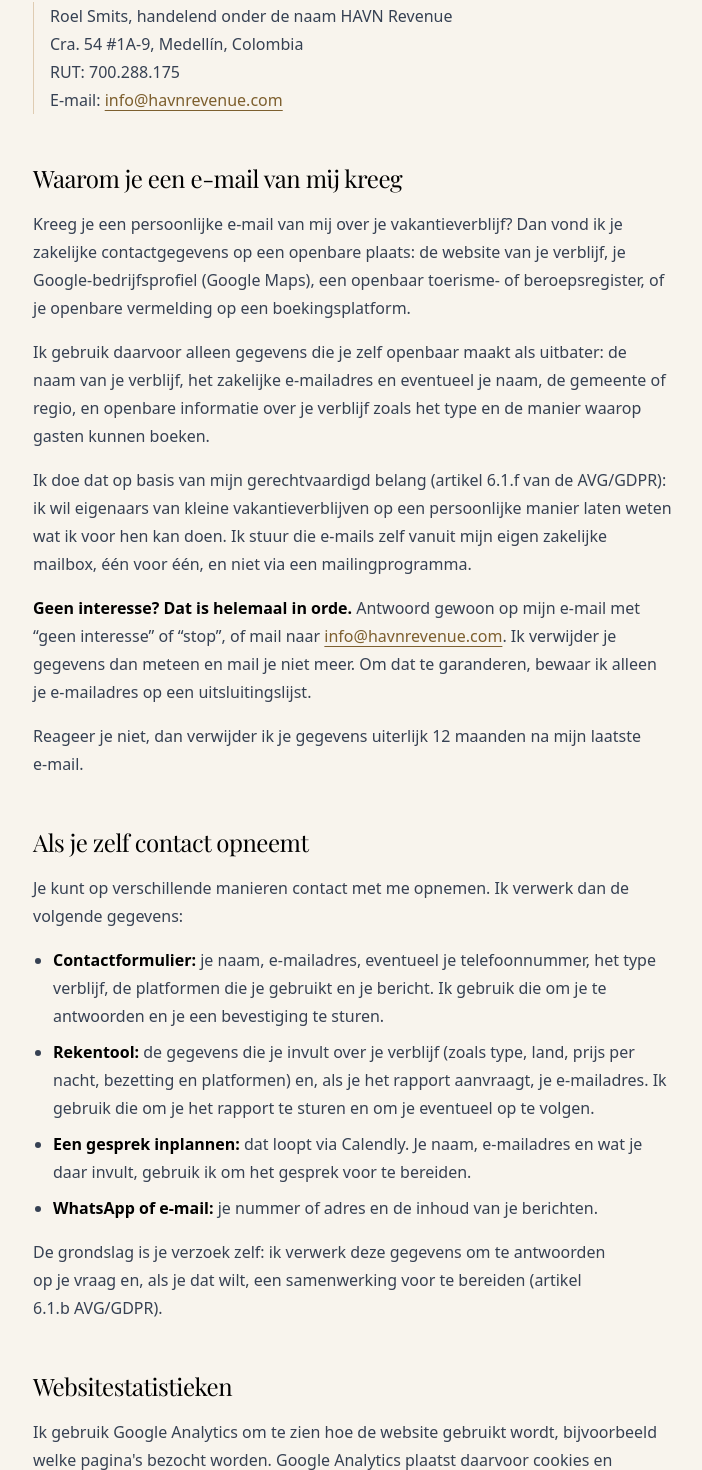
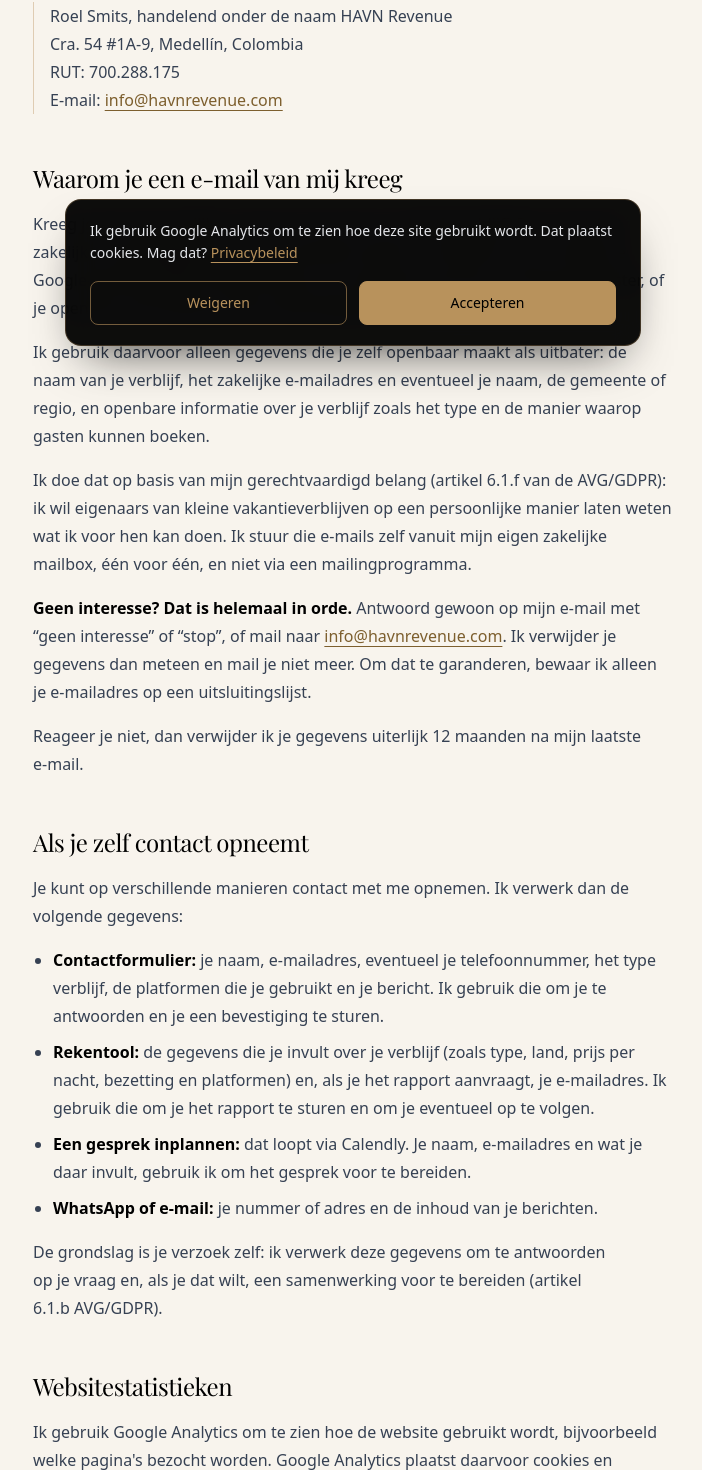
Before and after one commit to RoelS7/havn-v3, a Next.js app: page /privacy-policy in a window 1280 px wide. Shown: the part 438-1908 px from the top of the page, without its empty margins (287-989 px from the left). Built offline with nearby package versions, Linux system fonts and the light colour scheme.

Commit message:
Cookie consent: load Google Analytics only after opt-in; add Slack to privacy policy
Co-Authored-By: Claude Opus 5.5 <noreply@anthropic.com>

```diff
--- a/app/layout.tsx
+++ b/app/layout.tsx
@@ -1,7 +1,7 @@
 import type React from "react"
 import type { Metadata } from "next"
 import { Playfair_Display } from "next/font/google"
-import { GoogleAnalytics } from "@next/third-parties/google" // <-- 1. Hier geïmporteerd
+import { CookieConsent } from "@/components/cookie-consent"
 import "./globals.css"
 
 // Optimized font loading with display swap
@@ -84,8 +84,8 @@ export default function RootLayout({
       <body className={`${playfair.variable} font-sans`}>
         {children}
 
-        {/* 2. Google Analytics script — Vervang G-XXXXXXXXXX door jouw eigen ID */}
-        <GoogleAnalytics gaId="G-RM9DNK08FT" />
+        {/* Google Analytics laadt pas na toestemming */}
+        <CookieConsent gaId="G-RM9DNK08FT" />
       </body>
     </html>
   )
--- /dev/null
+++ b/components/cookie-consent.tsx
@@ -0,0 +1,117 @@
+"use client"
+
+import { useEffect, useState } from "react"
+import Link from "next/link"
+import { GoogleAnalytics } from "@next/third-parties/google"
+
+const CONSENT_KEY = "havn-consent"
+// Footer-link "Cookie-instellingen" stuurt dit event om de keuze opnieuw te tonen
+export const OPEN_CONSENT_EVENT = "havn:open-consent"
+
+type Consent = "granted" | "denied" | null
+
+const copy = {
+  nl: {
+    text: "Ik gebruik Google Analytics om te zien hoe deze site gebruikt wordt. Dat plaatst cookies. Mag dat?",
+    accept: "Accepteren",
+    decline: "Weigeren",
+    more: "Privacybeleid",
+    label: "Cookietoestemming",
+  },
+  en: {
+    text: "I use Google Analytics to see how this site is used. It places cookies. Is that okay?",
+    accept: "Accept",
+    decline: "Decline",
+    more: "Privacy policy",
+    label: "Cookie consent",
+  },
+  es: {
+    text: "Uso Google Analytics para ver cómo se usa este sitio. Eso coloca cookies. ¿Te parece bien?",
+    accept: "Aceptar",
+    decline: "Rechazar",
+    more: "Política de privacidad",
+    label: "Consentimiento de cookies",
+  },
+}
+
+function readStorage(key: string): string | null {
+  try {
+    return localStorage.getItem(key)
+  } catch {
+    return null
+  }
+}
+
+export function CookieConsent({ gaId }: { gaId: string }) {
+  const [consent, setConsent] = useState<Consent>(null)
+  const [open, setOpen] = useState(false)
+  const [lang, setLang] = useState<keyof typeof copy>("nl")
+
+  useEffect(() => {
+    const saved = readStorage(CONSENT_KEY)
+    if (saved === "granted" || saved === "denied") setConsent(saved)
+    else setOpen(true)
+    const savedLang = readStorage("havn-language")
+    if (savedLang === "en" || savedLang === "es") setLang(savedLang)
+
+    const reopen = () => {
+      const current = readStorage("havn-language")
+      setLang(current === "en" || current === "es" ? current : "nl")
+      setOpen(true)
+    }
+    window.addEventListener(OPEN_CONSENT_EVENT, reopen)
+    return () => window.removeEventListener(OPEN_CONSENT_EVENT, reopen)
+  }, [])
+
+  const choose = (value: "granted" | "denied") => {
+    try {
+      localStorage.setItem(CONSENT_KEY, value)
+    } catch {}
+    // Bij intrekken: pagina herladen zodat het reeds geladen GA-script verdwijnt
+    if (consent === "granted" && value === "denied") {
+      window.location.reload()
+      return
+    }
+    setConsent(value)
+    setOpen(false)
+  }
+
+  const t = copy[lang]
+
+  return (
+    <>
+      {consent === "granted" && <GoogleAnalytics gaId={gaId} />}
+      {open && (
+        <div
+          role="dialog"
+          aria-live="polite"
+          aria-label={t.label}
+          className="fixed inset-x-4 bottom-4 z-[60] mx-auto max-w-xl rounded-2xl border border-gold/30 bg-black/95 px-5 py-4 text-white shadow-[0_24px_48px_-20px_rgba(0,0,0,0.7)] backdrop-blur-md sm:px-6 sm:py-5"
+        >
+          <p className="text-sm leading-relaxed text-gray-200">
+            {t.text}{" "}
+            <Link href="/privacy-policy" className="text-gold underline underline-offset-4 hover:text-white">
+              {t.more}
+            </Link>
+          </p>
+          <div className="mt-4 flex flex-col gap-3 sm:flex-row">
+            <button
+              type="button"
+              onClick={() => choose("denied")}
+              className="min-h-11 flex-1 rounded-lg border border-gold/60 px-4 text-sm font-medium text-gold transition-colors hover:bg-gold/10 active:bg-gold/20"
+            >
+              {t.decline}
+            </button>
+            <button
+              type="button"
+              onClick={() => choose("granted")}
+              className="min-h-11 flex-1 rounded-lg border border-gold bg-gold px-4 text-sm font-medium text-black transition-colors hover:bg-gold/90 active:bg-gold/80"
+            >
+              {t.accept}
+            </button>
+          </div>
+        </div>
+      )}
+    </>
+  )
+}
--- a/components/footer.tsx
+++ b/components/footer.tsx
@@ -2,6 +2,7 @@ import Link from "next/link"
 import { MessageSquare, Mail, Shield } from "lucide-react"
 import { translations } from "@/lib/translations"
 import { CALENDLY_URL } from "@/lib/constants"
+import { OPEN_CONSENT_EVENT } from "@/components/cookie-consent"
 
 interface FooterProps {
   language: string
@@ -94,6 +95,15 @@ export function Footer({ language }: FooterProps) {
                   {t.footer.privacy}
                 </Link>
               </li>
+              <li>
+                <button
+                  type="button"
+                  onClick={() => window.dispatchEvent(new Event(OPEN_CONSENT_EVENT))}
+                  className="inline-block py-1 text-left hover:text-gold active:text-gold/80 transition-colors"
+                >
+                  {{ nl: "Cookie-instellingen", en: "Cookie settings", es: "Configuración de cookies" }[currentLang]}
+                </button>
+              </li>
               <li className="text-xs text-gray-400">RUT: 700.288.175</li>
               <li className="text-xs text-gray-400">Cra. 54 #1A-9, Medellín</li>
             </ul>
--- a/components/privacy-policy.tsx
+++ b/components/privacy-policy.tsx
@@ -1,5 +1,5 @@
 // Privacybeleid HAVN Revenue. Feiten (bronnen, bewaartermijn, verwerkers) bevestigd door de eigenaar;
-// verwerkers komen overeen met wat de code gebruikt (Vercel, Resend, Airtable, Anthropic, Google Analytics, Calendly).
+// verwerkers komen overeen met wat de code gebruikt (Vercel, Resend, Airtable, Anthropic, Google Analytics, Calendly, Slack).
 
 const sections: { title: string; body: React.ReactNode }[] = [
   {
@@ -89,8 +89,10 @@ const sections: { title: string; body: React.ReactNode }[] = [
     body: (
       <p>
         Ik gebruik Google Analytics om te zien hoe de website gebruikt wordt, bijvoorbeeld welke pagina&apos;s bezocht
-        worden. Google Analytics plaatst daarvoor cookies en verwerkt onder meer je IP-adres en
-        browsergegevens. Je kunt cookies weigeren of verwijderen via de instellingen van je browser.
+        worden. Google Analytics plaatst daarvoor cookies en verwerkt onder meer je IP-adres en browsergegevens.
+        Dat gebeurt alleen als je daar bij je bezoek toestemming voor geeft (artikel 6.1.a AVG/GDPR). Weiger je,
+        dan wordt Google Analytics niet geladen. Je kunt je keuze altijd wijzigen via &ldquo;Cookie-instellingen&rdquo;
+        onderaan elke pagina. Je keuze zelf onthoud ik in je browser, zonder cookie.
       </p>
     ),
   },
@@ -118,6 +120,9 @@ const sections: { title: string; body: React.ReactNode }[] = [
           </li>
           <li>
             <strong>Calendly</strong>: inplannen van gesprekken
+          </li>
+          <li>
+            <strong>Slack</strong>: interne melding wanneer er een nieuwe aanvraag binnenkomt
           </li>
           <li>
             <strong>Mijn e-mailprovider</strong>: versturen en ontvangen van e-mail
```
